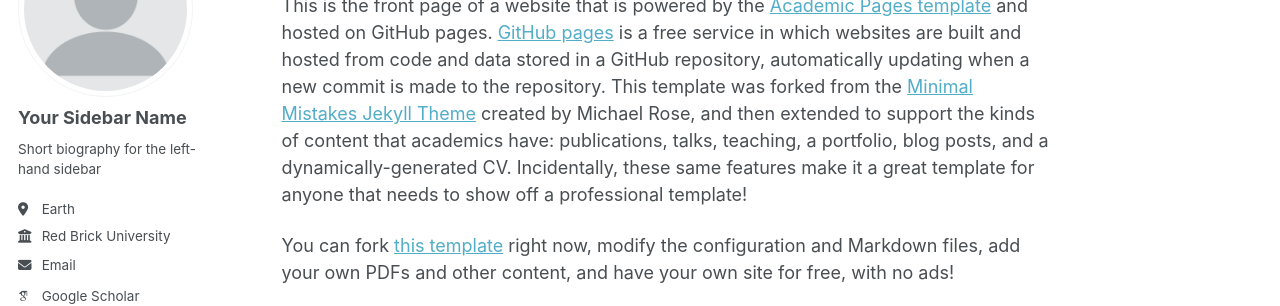
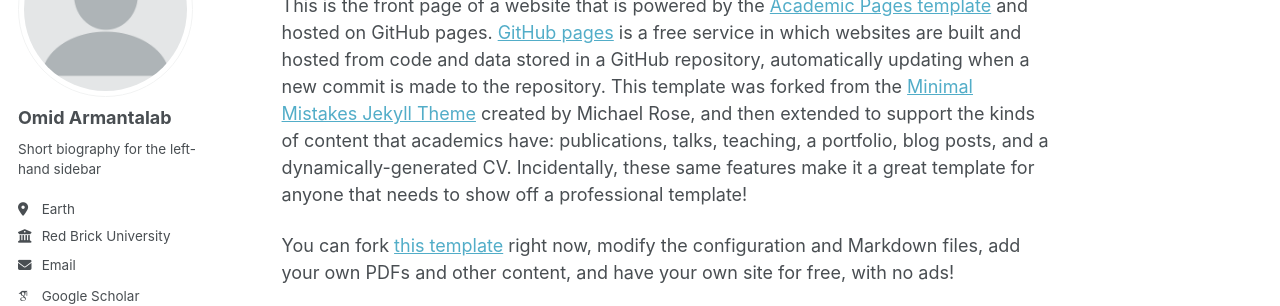
Before and after one commit to oarmantalab/oarmantalab.github.io, a Jekyll site: the page built from _pages/about.md, in a window 1280 px wide. Shown: the part 177-483 px from the top of the page. Built offline with Jekyll 4.4.1, drawn with Linux system fonts in a browser that asks for light colours; some web fonts are replaced; a script that is not in the unit is left out.

Commit message:
Update _config.yml

```diff
--- a/_config.yml
+++ b/_config.yml
@@ -24,7 +24,7 @@ repository               : "academicpages/academicpages.github.io"
 author:
   # Biographic information
   avatar           : "profile.png"
-  name             : "Your Sidebar Name"
+  name             : "Omid Armantalab"
   pronouns         : # example: "she/her"
   bio              : "Short biography for the left-hand sidebar"
   location         : "Earth"
```
